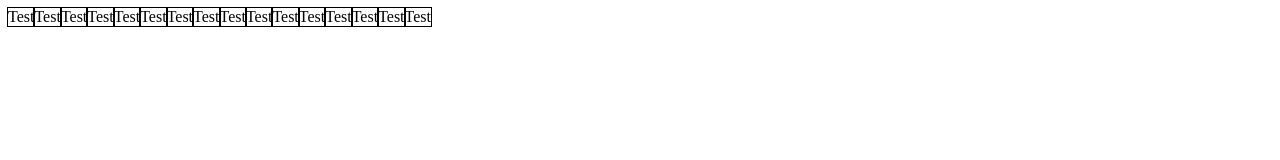
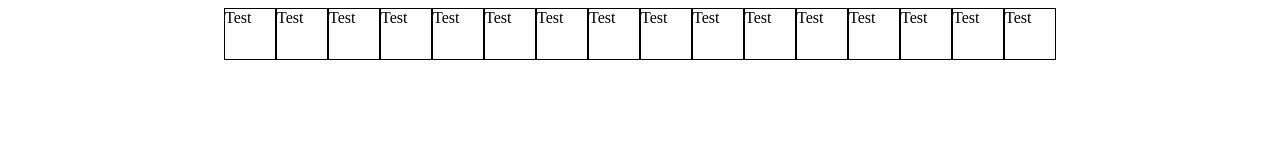
Before and after one commit to Daojim/etch-a-sketch, a plain HTML site: page index.html in a window 1280 px wide. Drawn offline with Linux system fonts and the light colour scheme.

Commit message:
Add properties to square and container Add 50px width and height to .square for now Center container div

```diff
--- a/style.css
+++ b/style.css
@@ -1,9 +1,13 @@
 #container {
   display: flex;
+  justify-content: center;
+  align-items: center;
 }
 
 .square {
-  outline: 1px solid;
+  border: 1px solid black;
   margin: 0;
   padding: 0;
+  width: 50px;
+  height: 50px;
 }
```
